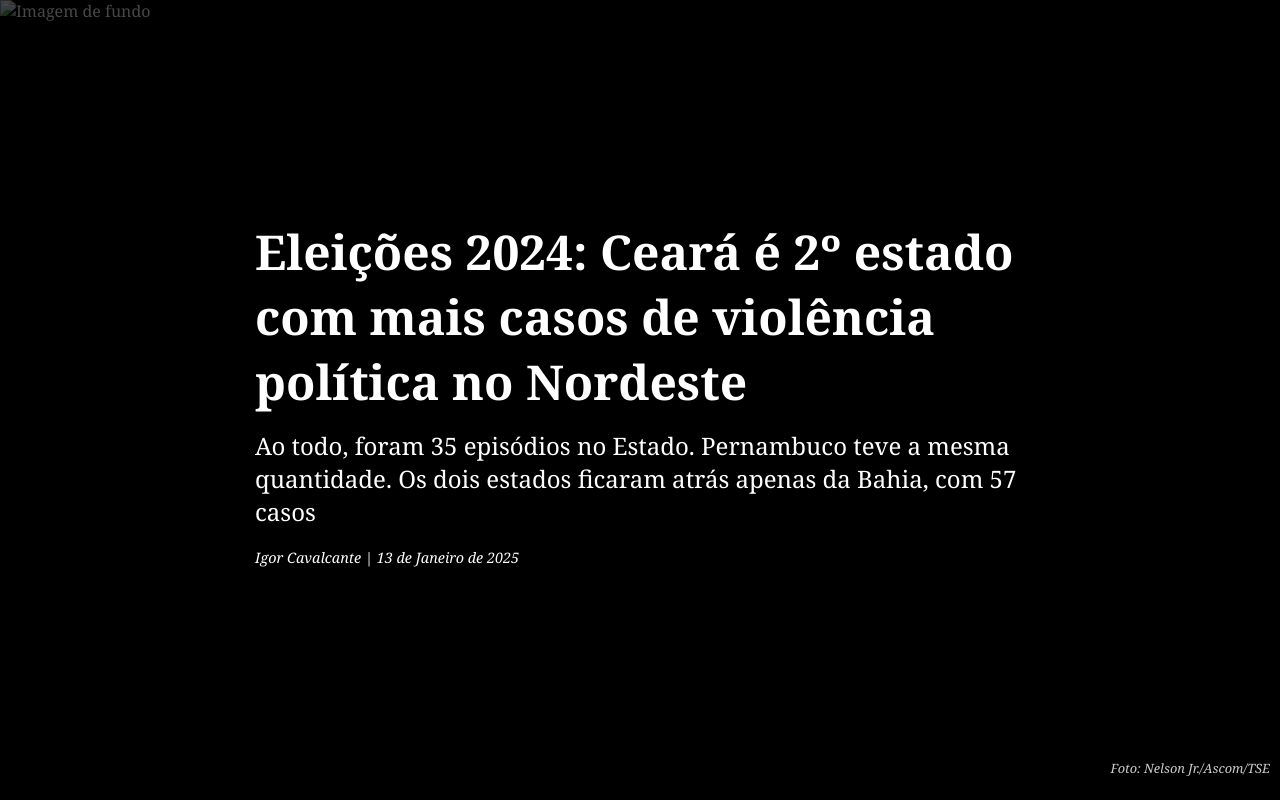
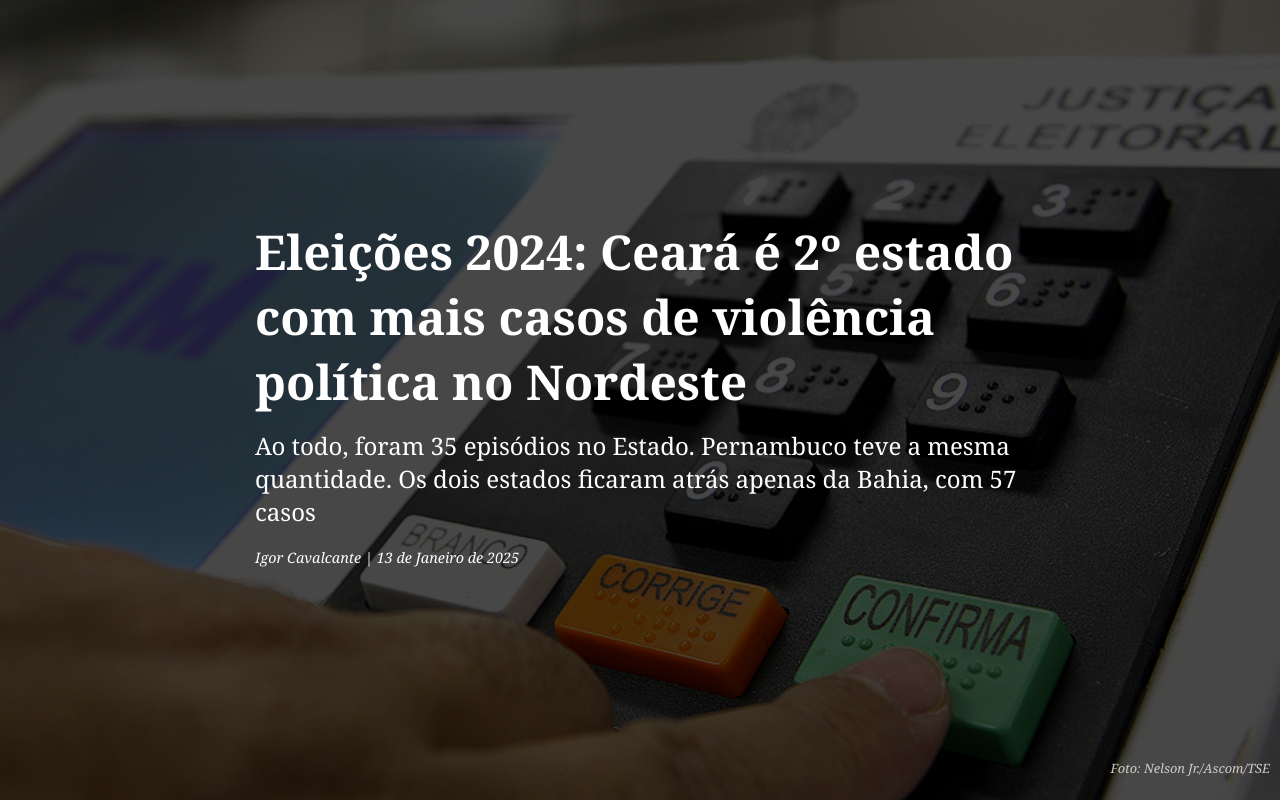
Before and after one commit to igor-ac/mba_dataviz_2, a plain HTML site: page index.htm in a window 1280 px wide. Shown: the top 800 px of the page. Drawn offline with Linux system fonts and the light colour scheme; the site is published under a folder, as on GitHub Pages, so addresses that start at the root find nothing; a script that the page names is missing.

Commit message:
update image

```diff
--- a/index.htm
+++ b/index.htm
@@ -10,7 +10,7 @@
 <body>
     <!-- Tela 1 -->
     <div class="slide slide1">
-        <img src="/img/urna.jpg" alt="Imagem de fundo" class="background-image">
+        <img src="img/urna.jpg" alt="Imagem de fundo" class="background-image">
         <div class="text-content">
             <h1>Eleições 2024: Ceará é 2º estado com mais casos de violência política no Nordeste</h1>
             <p class="subtitle">Ao todo, foram 35 episódios no Estado. Pernambuco teve a mesma quantidade. Os dois estados ficaram atrás apenas da Bahia, com 57 casos</p>
```
